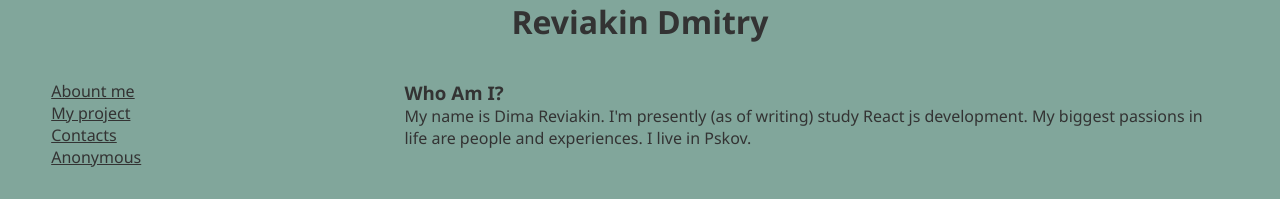
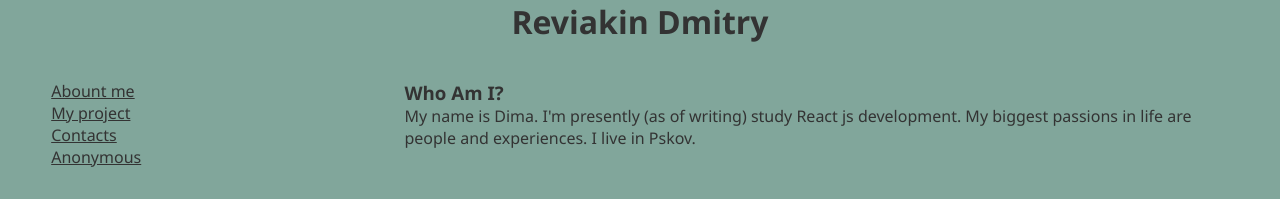
Before and after one commit to reviakin/personal-site, a React (Vite) app: page / in a window 1280 px wide. Shown: the top 199 px of the page. Built offline with nearby package versions, Linux system fonts and the light colour scheme.

Commit message:
change name form in AboutMe component

```diff
--- a/src/components/AboutMe.js
+++ b/src/components/AboutMe.js
@@ -5,7 +5,7 @@ export default function AboutMe() {
         <div>
             <h3>Who Am I?</h3>
             <p>
-                My name is Dima Reviakin. I'm presently (as of writing) study React js development.
+                My name is Dima. I'm presently (as of writing) study React js development.
                 My biggest passions in life are people and experiences. I live in Pskov.
             </p>
         </div>
```
